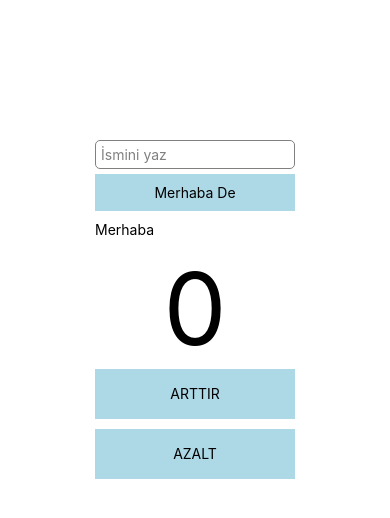
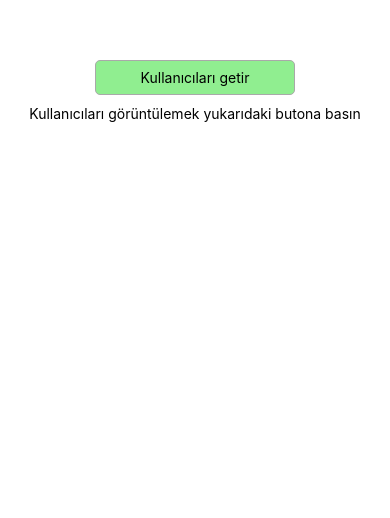
Before and after one commit to beyzatopcu-ba/learning-redux, a React Native app: screen / in a window 390 px wide. Shown: the part 108-626 px from the top of the page. Built offline with nearby package versions, Linux system fonts and the light colour scheme.

Commit message:
isLoading eklendi

```diff
--- a/App.js
+++ b/App.js
@@ -22,7 +22,7 @@ const {store} = configureStore();
 const App = () => {
   return (
     <Provider store={store}>
-      <Home />
+      <UserList />
     </Provider>
   );
 };
--- a/Components/UserList.js
+++ b/Components/UserList.js
@@ -1,9 +1,9 @@
 import React, { useState, useRef } from 'react';
-import { FlatList, SafeAreaView, StyleSheet, Text, TextInput, TouchableOpacity, View } from 'react-native';
+import { ActivityIndicator, FlatList, SafeAreaView, StyleSheet, Text, TextInput, TouchableOpacity, View } from 'react-native';
 import { useDispatch, useSelector } from 'react-redux';
 
 import {addItem, listSelector} from '../Redux/ListRedux';
-import { getUsersRequest, userListSelector } from '../Redux/UserRedux';
+import { getUsersRequest, isLoadingSelector, userListSelector } from '../Redux/UserRedux';
 
 const styles = StyleSheet.create({
     container: {
@@ -87,6 +87,8 @@ const users = [
 const HomeList = props => {
 
     const userList = useSelector(userListSelector);
+    const isLoading = useSelector(isLoadingSelector);
+
     const dispatch = useDispatch();
 
     const renderItem = ({item}) => {
@@ -100,19 +102,42 @@ const HomeList = props => {
         dispatch(getUsersRequestAction);
     }
 
+    const ListEmptyComponent = props => {
+        let text;
+        if (userList === null) {
+            text = "Kullanıcıları görüntülemek yukarıdaki butona basın"
+        }
+
+        if (isLoading) {
+            text = "Yükleniyor"
+        }
+        else if (!isLoading && userList?.length === 0) {
+            text = "Kullanıcı yok"
+        }
+        return (
+            <Text>{text}</Text>
+        )
+    }
+
     return (
         <SafeAreaView style={{ flex: 1 }}>
             <View style={styles.container}>
                 <TouchableOpacity
                     style={styles.button}
                     onPress={_onPress_GetUsers}>
-                    <Text>Kullanıcıları getir</Text>
+                    {
+                        isLoading ?
+                        <ActivityIndicator />
+                        :
+                        <Text>Kullanıcıları getir</Text>
+                    }
                 </TouchableOpacity>
                 <View style={{ flex: 0.6 }}>
                     <FlatList
                         data={userList}
                         renderItem={renderItem}
                         keyExtractor={(item, index) => item.id}
+                        ListEmptyComponent={ListEmptyComponent}
                     />
                 </View>
             </View>
--- a/Redux/Sagas/UserSaga.js
+++ b/Redux/Sagas/UserSaga.js
@@ -12,11 +12,8 @@ const getUsers = async (dummy) => {
 }
 
 function* workerGetUsers() {
-
     const users = yield call(getUsers, 'dummy');
-
     yield put(setUsers(users));
-
 }
 
 
--- a/Redux/UserRedux.js
+++ b/Redux/UserRedux.js
@@ -1,10 +1,12 @@
 // Initial State
 const INITIAL_STATE = {
-    userList: [],
+    userList: null,
+    isLoading: false,
 };
 
 // Selectors
 export const userListSelector = globalState => globalState.user.userList;
+export const isLoadingSelector = globalState => globalState.user.isLoading;
 
 // Action Types
 // GET_USERS_REQUEST'i saga dinleyecek
@@ -35,9 +37,15 @@ export const userReducer = (state = INITIAL_STATE, action) => {
             const userList = action.payload.userList;
 
             return {
+                ...state,
                 userList,
+                isLoading: false,
             };
-
+        case GET_USERS_REQUEST:
+            return {
+                ...state,
+                isLoading: true,
+            }
         default:
             return state;
     }
```
